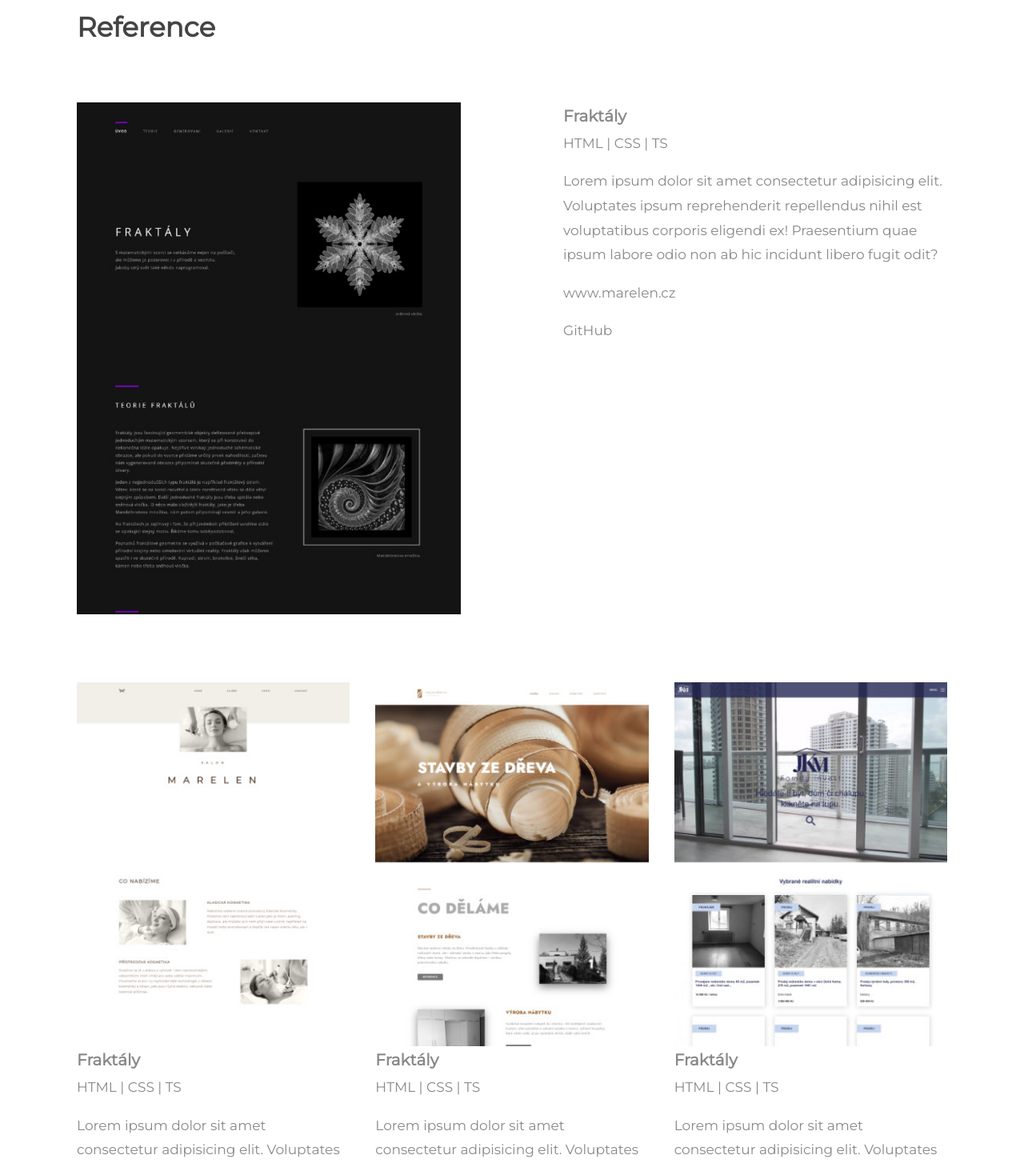
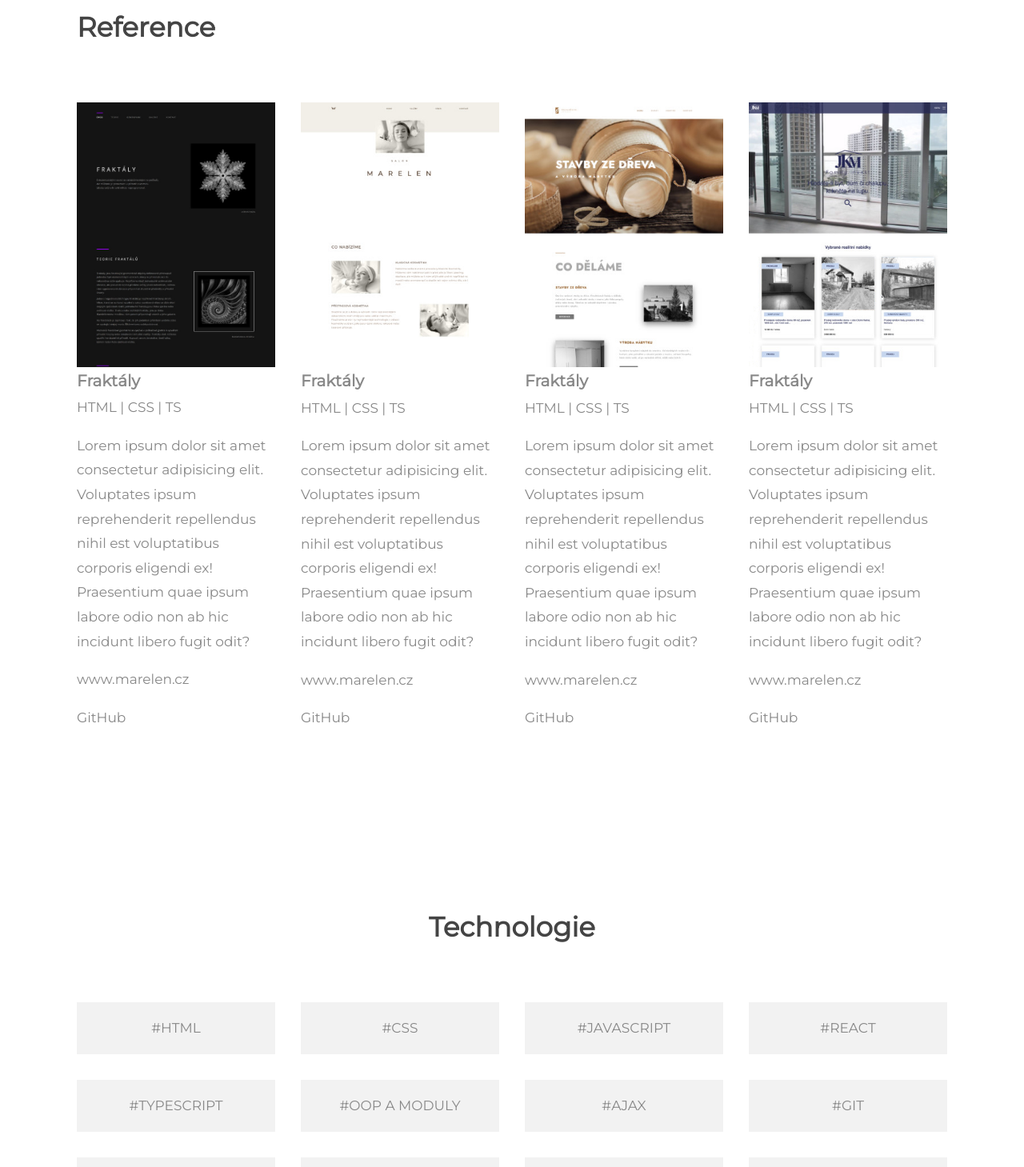
Before and after one commit to petrzabransky/petrzabransky, a React (Create React App) app: page / in a window 1280 px wide. Shown: the part 960-2419 px from the top of the page at 80% size. Built offline with nearby package versions, Linux system fonts and the light colour scheme.

Commit message:
Move New Reference to One Grid for All

```diff
--- a/src/components/block/reference/Reference.tsx
+++ b/src/components/block/reference/Reference.tsx
@@ -16,7 +16,8 @@ const Reference = ({ id }: Props) => {
 		<Section otherStyle="reference" id={id}>
 			<Container>
 				<h2 className="heading heading--header">Reference</h2>
-				<Grid col={"2"} gap={128} margin={5}>
+				<Grid col={"4"}>
+					<article>
 						<img src={fraktaly} alt="" />
 						<div>
 							<h3>Fraktály</h3>
@@ -25,9 +26,8 @@ const Reference = ({ id }: Props) => {
 							<p>www.marelen.cz</p>
 							GitHub
 						</div>
-				</Grid>
+					</article>
 
-				<Grid col={"3"}>
 					<article>
 						<img src={marelen} alt="" />
 						<div>
```
Lines whose indentation alone changed are shown as unchanged.
